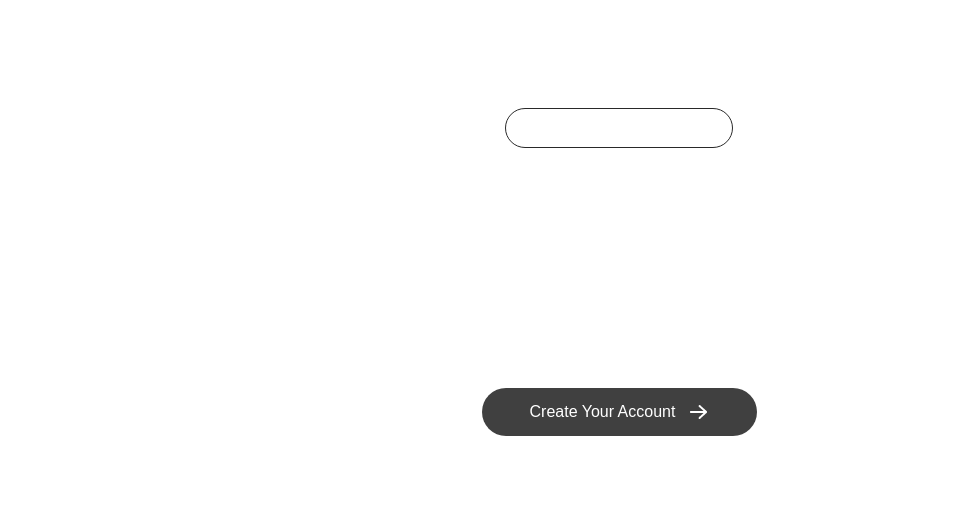
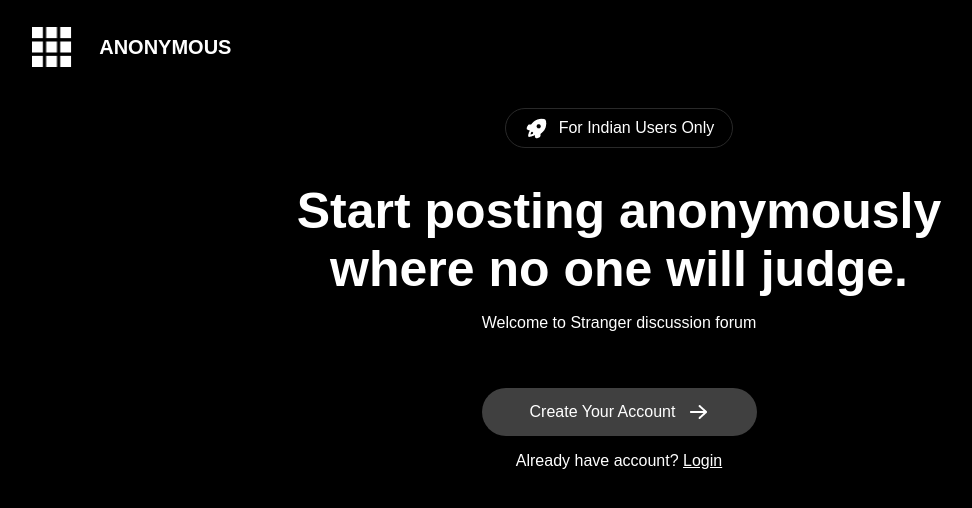
Before and after one commit to Im-Pranshu/AnonPost, a React (Vite) app: page / in a window 1280 px wide. Shown: the top 508 px of the page, without its empty margins (21-993 px from the left). Built offline with nearby package versions, Linux system fonts and the light colour scheme.

Commit message:
fixed theme issue

```diff
--- a/src/index.css
+++ b/src/index.css
@@ -1,24 +1,11 @@
 @import url("https://fonts.googleapis.com/css2?family=Public+Sans:ital,wght@0,100..900;1,100..900&display=swap");
 
 :root {
-  color-scheme: light dark;
   background-color: black;
-
-  font-synthesis: none;
-  text-rendering: optimizeLegibility;
-  -webkit-font-smoothing: antialiased;
-  -moz-osx-font-smoothing: grayscale;
 }
 
 * {
   box-sizing: border-box;
-}
-
-@media (prefers-color-scheme: light) {
-  :root {
-    color: #213547;
-    background-color: #ffffff;
-  }
 }
 
 .rootRoute {
```
